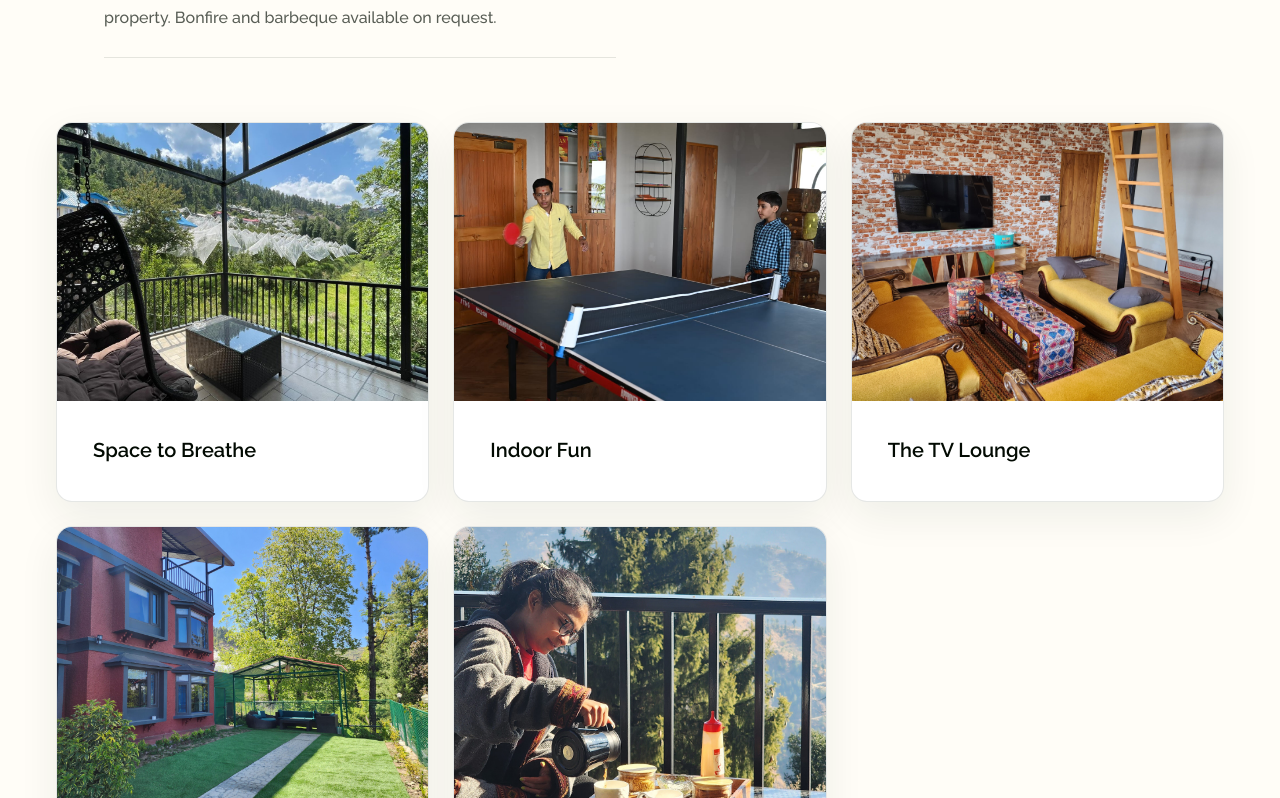
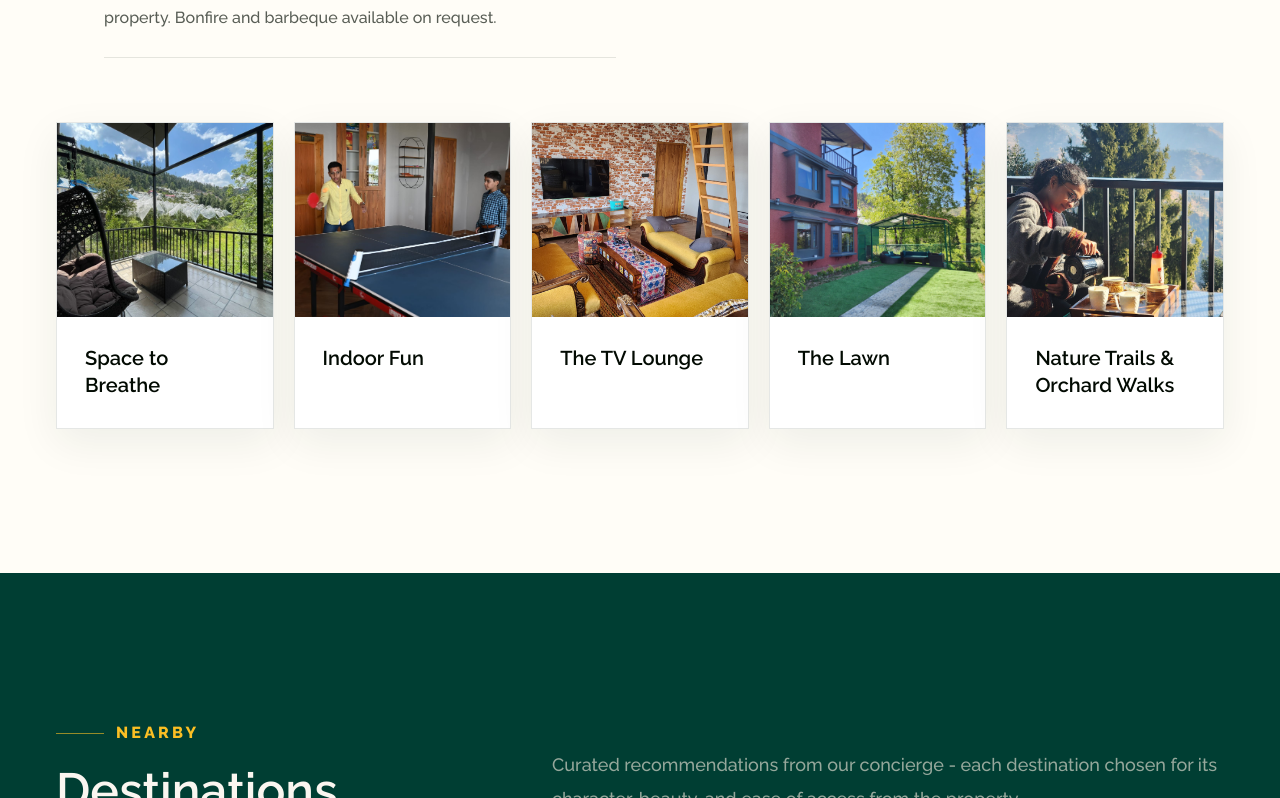
Before and after one commit to theone14122000/shire, a Next.js app: page /activities in a window 1280 px wide. Shown: the part 1582-2380 px from the top of the page. Built offline with nearby package versions, Linux system fonts and the light colour scheme; no server answers; the database is empty.

Commit message:
Square-ish taller property images, no rounded corners, single row of five

```diff
--- a/app/components/activities/ActivitiesContent.tsx
+++ b/app/components/activities/ActivitiesContent.tsx
@@ -99,25 +99,25 @@ export function ActivitiesContent({ content }: { content: ActivitiesContent }) {
             initial="hidden"
             whileInView="show"
             viewport={{ once: true, amount: 0.1 }}
-            className="mt-12 grid gap-6 sm:grid-cols-2 lg:mt-16 lg:grid-cols-3"
+            className="mt-12 grid gap-5 lg:mt-16 lg:grid-cols-5"
           >
             {content.propertyCards.map((activity, index) => {
               return (
                 <motion.article
                   key={`${activity.title}-${index}`}
                   variants={fadeUp}
-                  className="group flex h-full flex-col overflow-hidden rounded-2xl border border-emerald-900/10 bg-white shadow-[0_14px_40px_rgba(3,45,32,0.07)]"
+                  className="group flex h-full flex-col overflow-hidden border border-emerald-900/10 bg-white shadow-[0_14px_40px_rgba(3,45,32,0.07)]"
                 >
-                  <div className="relative aspect-[4/3] overflow-hidden">
+                  <div className="relative aspect-[10/9] overflow-hidden">
                     <Image
                       src={activity.image}
                       alt={activity.title}
                       fill
-                      sizes="(max-width: 640px) 100vw, (max-width: 1024px) 50vw, 33vw"
+                      sizes="(max-width: 640px) 100vw, (max-width: 1024px) 50vw, 20vw"
                       className="object-cover transition-transform duration-[1.2s] ease-out group-hover:scale-105"
                     />
                   </div>
-                  <div className="flex flex-1 flex-col p-7 sm:p-9">
+                  <div className="flex flex-1 flex-col p-6 sm:p-7">
                     <h3 className="font-display text-lg font-semibold leading-snug text-emerald-950 sm:text-xl">
                       {activity.title}
                     </h3>
```
